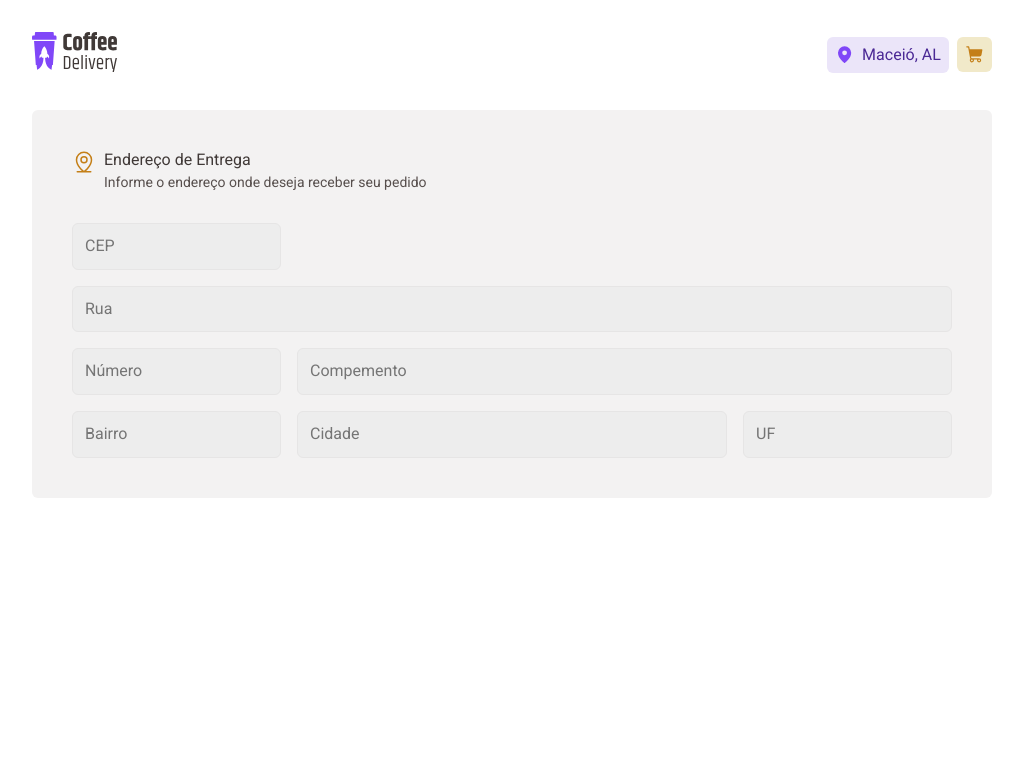
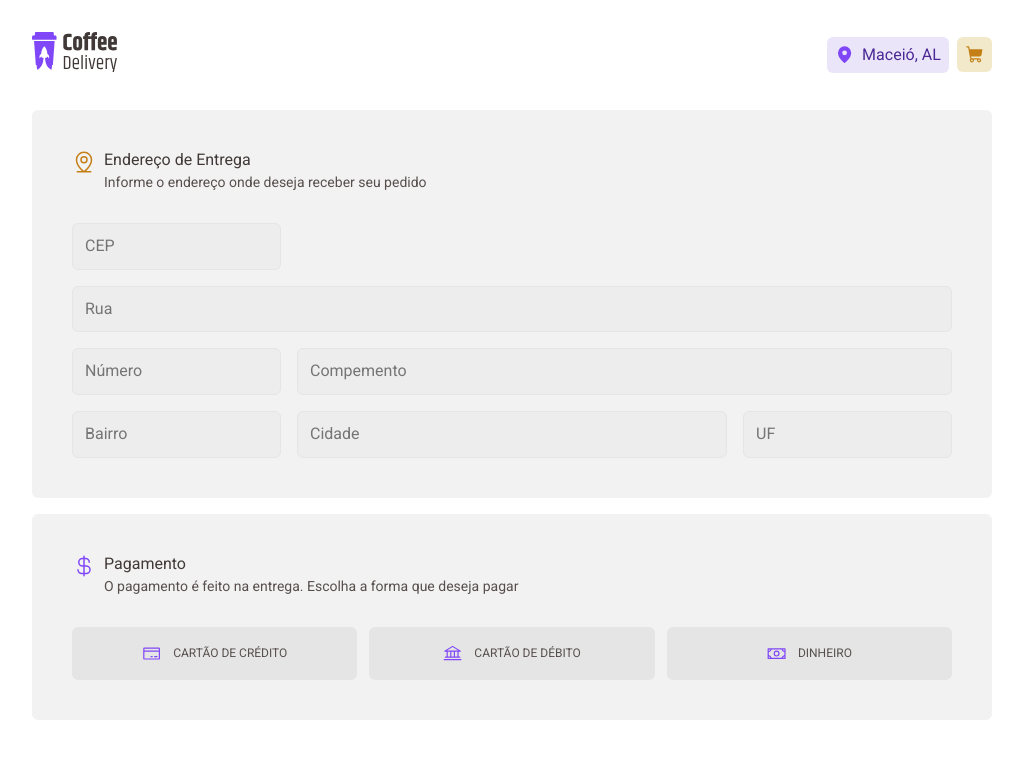
Before and after one commit to joaopedroaat/coffee-delivery, a React (Vite) app: page /checkout in a window 1280 px wide. Shown: the top 758 px of the page, without its empty margins (128-1151 px from the left). Built offline with nearby package versions, Linux system fonts and the light colour scheme.

Commit message:
Added Payment form

```diff
--- /dev/null
+++ b/src/pages/Checkout/components/PaymentForm/index.tsx
@@ -0,0 +1,54 @@
+import { Bank, CreditCard, CurrencyDollar, Money } from '@phosphor-icons/react'
+import {
+  PaymentFormContainer,
+  PaymentFormHeader,
+  PaymentMethod,
+  PaymentMethodList,
+} from './styles'
+
+export function PaymentForm() {
+  return (
+    <PaymentFormContainer>
+      <PaymentFormHeader>
+        <i>
+          <CurrencyDollar />
+        </i>
+        <div>
+          <h1>Pagamento</h1>
+          <p>
+            O pagamento é feito na entrega. Escolha a forma que deseja pagar
+          </p>
+        </div>
+      </PaymentFormHeader>
+      <PaymentMethodList>
+        <PaymentMethod>
+          <input type="radio" id="credit" name="payment" />
+          <div>
+            <i>
+              <CreditCard />
+            </i>
+            <label htmlFor="credit">Cartão de crédito</label>
+          </div>
+        </PaymentMethod>
+        <PaymentMethod>
+          <input type="radio" id="debit" name="payment" />
+          <div>
+            <i>
+              <Bank />
+            </i>
+            <label htmlFor="debit">Cartão de débito</label>
+          </div>
+        </PaymentMethod>
+        <PaymentMethod>
+          <input type="radio" id="cash" name="payment" />
+          <div>
+            <i>
+              <Money />
+            </i>
+            <label htmlFor="cash">Dinheiro</label>
+          </div>
+        </PaymentMethod>
+      </PaymentMethodList>
+    </PaymentFormContainer>
+  )
+}
--- /dev/null
+++ b/src/pages/Checkout/components/PaymentForm/styles.ts
@@ -0,0 +1,56 @@
+import styled from 'styled-components'
+import { FormContainer, FormHeader } from '../../styles'
+
+export const PaymentFormContainer = styled(FormContainer)`
+  margin-top: 1rem;
+`
+
+export const PaymentFormHeader = styled(FormHeader)`
+  i {
+    color: ${(props) => props.theme.purple};
+  }
+`
+
+export const PaymentMethodList = styled.div`
+  display: flex;
+  justify-content: center;
+  align-items: center;
+  gap: 0.75rem;
+`
+
+export const PaymentMethod = styled.div`
+  position: relative;
+  flex: 1;
+  input {
+    position: absolute;
+    width: 100%;
+    height: 100%;
+    margin: 0;
+    cursor: pointer;
+    z-index: 2;
+    opacity: 0;
+  }
+  input:checked + div {
+    border-color: ${(props) => props.theme.purple};
+    background: ${(props) => props.theme['purple-light']};
+  }
+  div {
+    display: flex;
+    justify-content: center;
+    align-items: center;
+    gap: 0.75rem;
+    padding: 1rem;
+    border: 1px solid transparent;
+    border-radius: 6px;
+    background: ${(props) => props.theme['base-button']};
+    label {
+      text-transform: uppercase;
+      font-size: 0.75rem;
+      font-weight: 400;
+      color: ${(props) => props.theme['base-text']};
+    }
+    i {
+      color: ${(props) => props.theme.purple};
+    }
+  }
+`
--- a/src/pages/Checkout/index.tsx
+++ b/src/pages/Checkout/index.tsx
@@ -1,4 +1,5 @@
 import { AddressForm } from './components/AddressForm'
+import { PaymentForm } from './components/PaymentForm'
 import { CheckoutContainer } from './styles'
 
 export function Checkout() {
@@ -6,6 +7,7 @@ export function Checkout() {
     <CheckoutContainer>
       <form>
         <AddressForm />
+        <PaymentForm />
       </form>
     </CheckoutContainer>
   )
```
